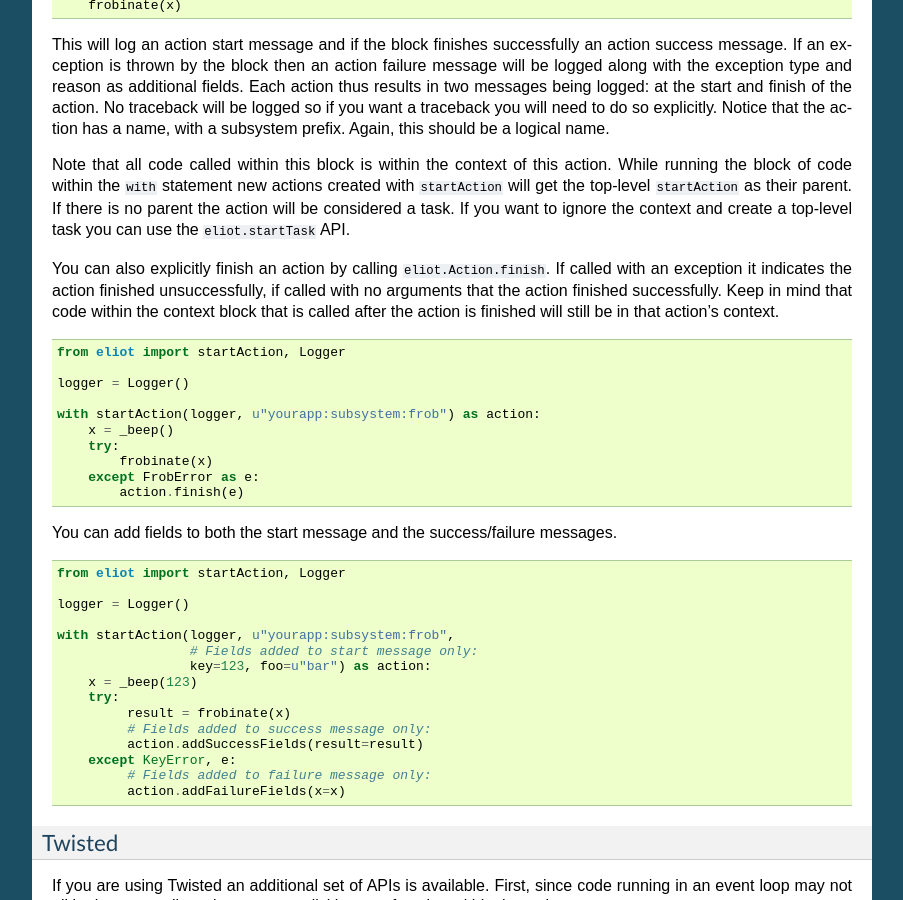
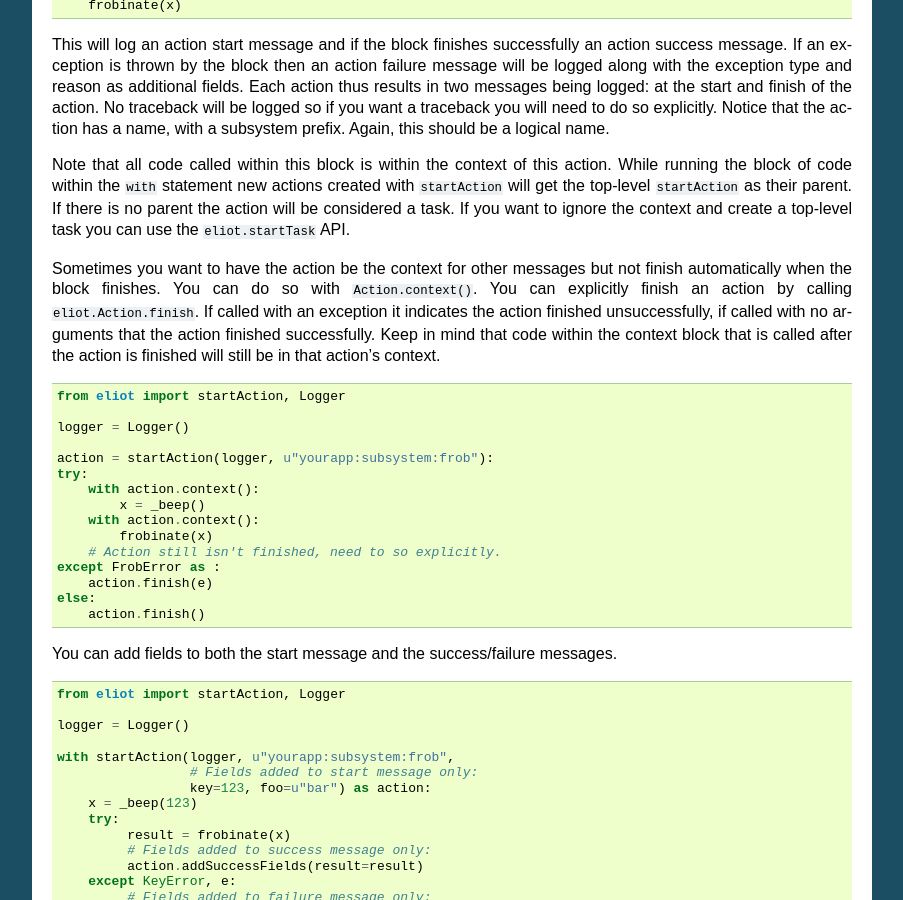
Before and after one commit to itamarst/eliot, a Sphinx documentation site: the page built from docs/source/usage.rst, in a window 1280 px wide and 900 px high, scrolled down 2634 px. Shown: the whole window, without its empty margins (198-1101 px from the left). Built offline with Sphinx 7.4.7, drawn with Linux system fonts in a browser that asks for light colours.

Commit message:
Document Action.context().

```diff
--- a/docs/source/usage.rst
+++ b/docs/source/usage.rst
@@ -181,7 +181,9 @@
 If there is no parent the action will be considered a task.
 If you want to ignore the context and create a top-level task you can use the ``eliot.startTask`` API.
 
-You can also explicitly finish an action by calling ``eliot.Action.finish``.
+Sometimes you want to have the action be the context for other messages but not finish automatically when the block finishes.
+You can do so with ``Action.context()``.
+You can explicitly finish an action by calling ``eliot.Action.finish``.
 If called with an exception it indicates the action finished unsuccessfully, if called with no arguments that the action finished successfully.
 Keep in mind that code within the context block that is called after the action is finished will still be in that action's context.
 
@@ -191,12 +193,17 @@
 
      logger = Logger()
 
-     with startAction(logger, u"yourapp:subsystem:frob") as action:
-         x = _beep()
-         try:
+     action = startAction(logger, u"yourapp:subsystem:frob"):
+     try:
+         with action.context():
+             x = _beep()
+         with action.context():
              frobinate(x)
-         except FrobError as e:
-             action.finish(e)
+         # Action still isn't finished, need to so explicitly.
+     except FrobError as :
+         action.finish(e)
+     else:
+         action.finish()
 
 You can add fields to both the start message and the success/failure messages.
 
```
